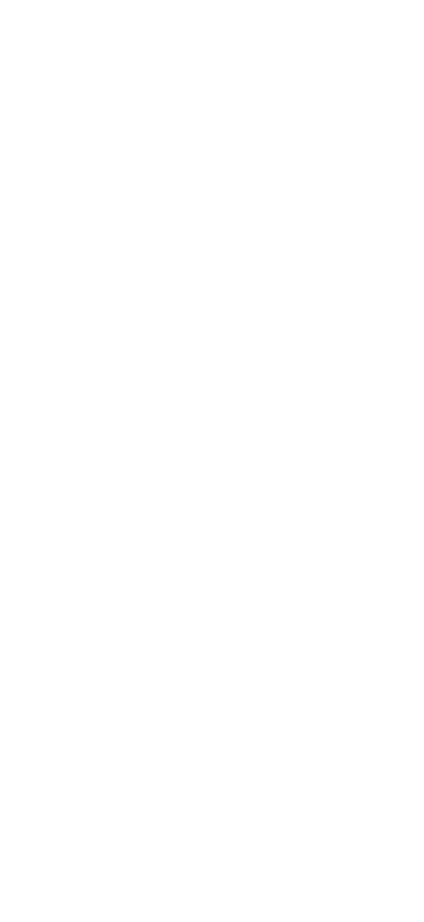
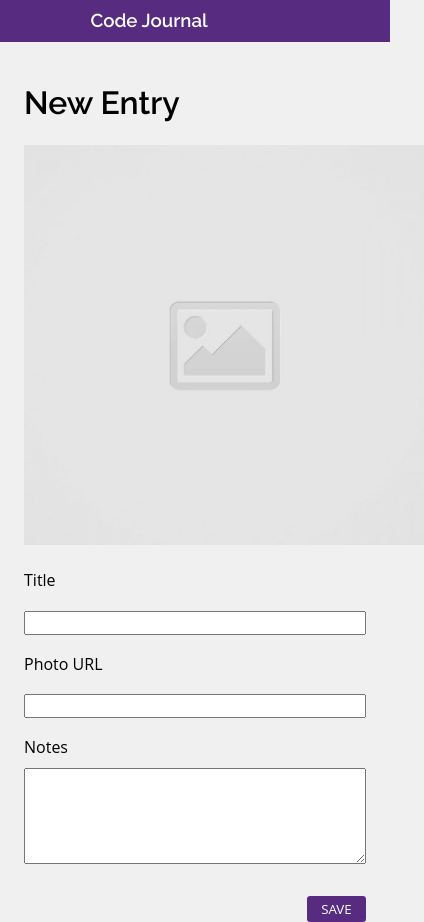
Before and after one commit to chase-simmonds/code-journal, a website: page index.html in a window 390 px wide. Shown: the whole page, 424 px wide, since content can reach past the window. Before the commit the page ends 844 px from the top, so only its background shows below. Drawn offline with Linux system fonts and the light colour scheme.

Commit message:
completed layout, styling, added data-view div and form, made fields required, and optimized for both desktop and mobile

```diff
--- a/css/styles.css
+++ b/css/styles.css
@@ -0,0 +1,67 @@
+header {
+  background-color: #562b80;
+}
+
+body {
+  background-color: #f0f0f0;
+  font-family: Raleway, sans-serif;
+  font-size: 1rem;
+  line-height: 2.6rem;
+}
+
+h1,
+h3, {
+  font-family: "Open Sans", sans-serif;
+  font-size: 1.2rem;
+}
+
+h3 {
+  margin-top: 0;
+  text-align: center;
+}
+
+button,
+input,
+textarea,
+select,
+label {
+  font-family: "Open Sans", sans-serif;
+  font-weight: 500;
+}
+
+img {
+  max-width: 400px;
+  max-height: 400px;
+}
+
+.header-align {
+  width: 60%;
+  padding-left: 4rem;
+}
+
+.width {
+  width: 50%;
+}
+
+.white-text {
+  color: white;
+}
+
+.width-100 {
+  width: 100%;
+}
+
+.flex-end {
+  display: flex;
+  justify-content: flex-end;
+}
+
+.save-button {
+  background-color: #562b80;
+  width: 3.7rem;
+  height: 1.6rem;
+  border: none;
+  color: white;
+  margin-top: 1rem;
+  border-radius: 0.2rem;
+}
--- a/index.html
+++ b/index.html
@@ -14,11 +14,47 @@
   <link rel="stylesheet" href="css/reset.css">
   <link rel="stylesheet" href="css/layout.css">
   <link rel="stylesheet" href="css/styles.css">
+  <link href="https://fonts.googleapis.com/css2?family=Raleway:wght@400;500;600&display=swap" rel="stylesheet">
+  <link href="https://fonts.googleapis.com/css2?family=Raleway:wght@400;500;600&display=swap" rel="stylesheet">
 </head>
 <body>
   <header>
+    <div class="header white-text">
+      <div class="header-align">
+        <h3>Code Journal</h3>
+      </div>
+    </div>
   </header>
   <main>
+    <div class="container">
+      <div data-view="entry-form">
+        <form>
+          <div class="row">
+            <div class="column-full">
+              <h1>New Entry</h1>
+            </div>
+            <div class="column-half">
+              <img src="images/placeholder-image-square.jpg" alt="entry-img">
+            </div>
+            <div class="column-half">
+              <label for="title">Title</label>
+              <input class="width-100" type="text" required>
+              <label for="photo-url">Photo URL</label>
+              <input class="width-100" type="url" required>
+            </div>
+          </div>
+          <div class="row">
+            <div class="column-full">
+              <label for="notes">Notes</label>
+              <textarea class="width-100 " id="notes" name="notes" rows="5" cols="33"></textarea>
+              <div class="flex-end">
+                <input class="save-button" type="submit" value="SAVE">
+              </div>
+            </div>
+          </div>
+        </form>
+      </div>
+    </div>
   </main>
   <script src="js/data.js"></script>
   <script src="js/main.js"></script>
```
